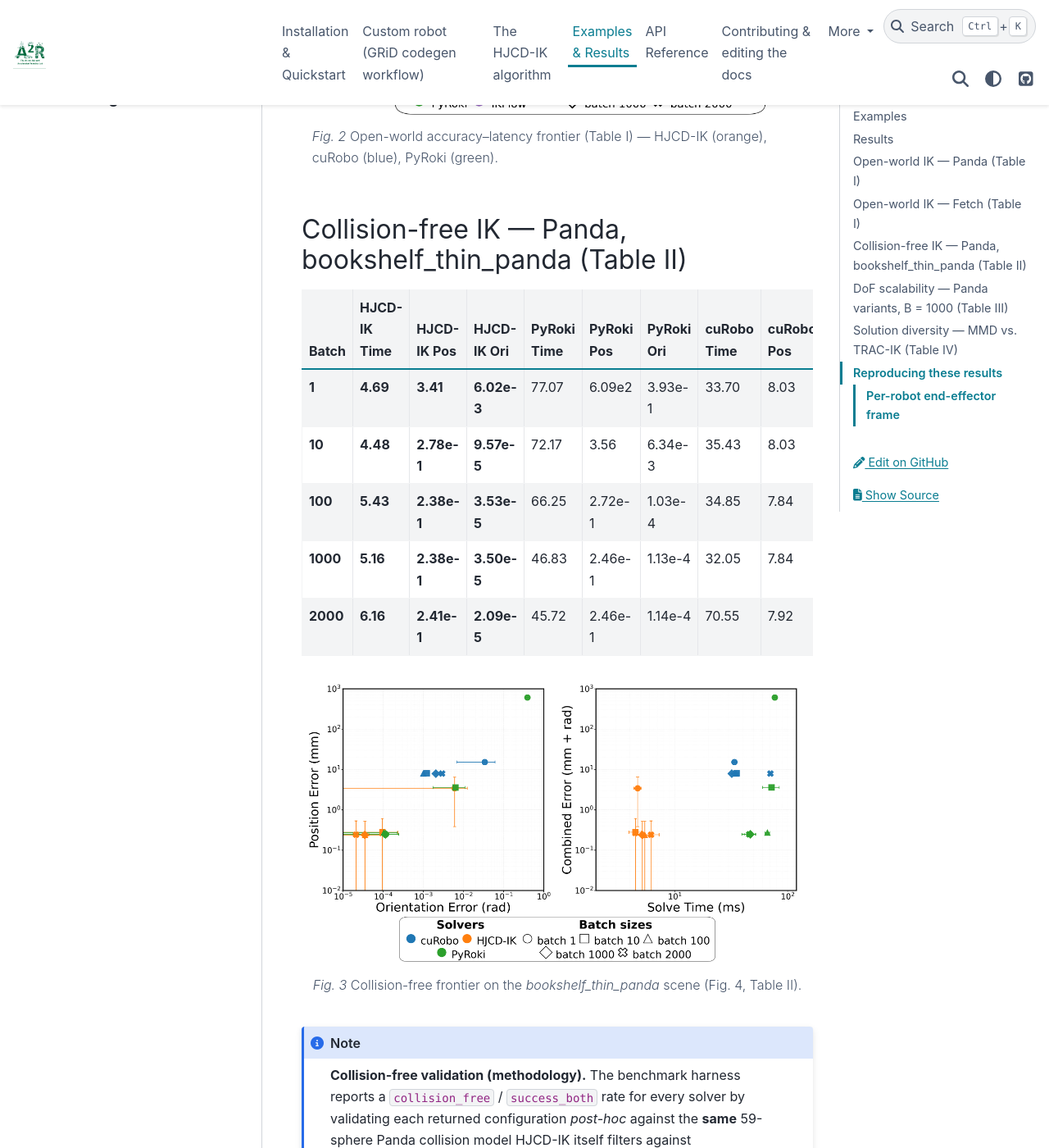
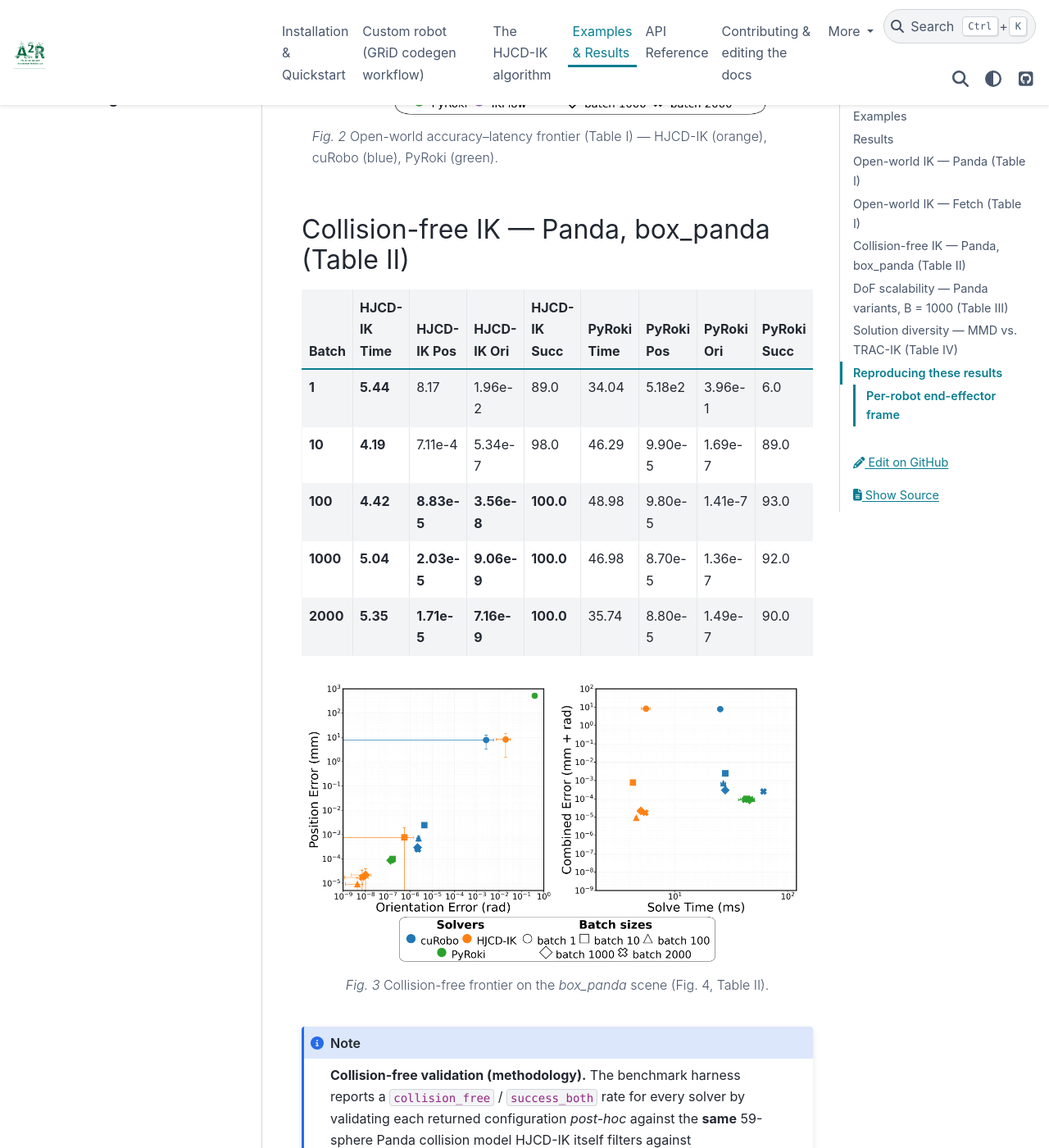
Before and after one commit to A2R-Lab/HJCD-IK, a Sphinx documentation site: the page built from docs/source/user_guide/benchmarks/results.rst, in a window 1280 px wide and 1400 px high, scrolled down 3642 px. Shown: the whole window at 82% size. Built offline with Sphinx 7.4.7 and the PyData theme 0.15.4, drawn with Linux system fonts in a browser that asks for light colours; some of the changed text lies outside the part shown.

Commit message:
docs: sync Table II + Fig 4 to paper v2 (box_panda scene, +success-rate column)

```diff
--- a/docs/landing/index.html
+++ b/docs/landing/index.html
@@ -165,7 +165,7 @@
     <p class="content has-text-justified">
       We benchmark HJCD-IK against three GPU-parallel solvers — <strong>cuRobo</strong>,
       <strong>IKFlow</strong>, and <strong>PyRoki</strong> — on the 7-DoF Franka Panda and Fetch arms
-      (100 Halton open-world poses; the <em>bookshelf_thin_panda</em> MotionBenchMaker scene for
+      (100 Halton open-world poses; the <em>box_panda</em> MotionBenchMaker scene for
       collision-free), on an NVIDIA RTX 4060. HJCD-IK stays on or near the accuracy–latency Pareto frontier
       across every batch size and DoF, with order-of-magnitude gains:
     </p>
@@ -224,7 +224,7 @@
       </div>
       <div class="column is-one-third has-text-centered">
         <img src="static/images/pareto_collfree.png" alt="Collision-free accuracy-latency Pareto plot">
-        <p class="is-size-7 has-text-grey">Collision-free, bookshelf (Fig. 4, Table II)</p>
+        <p class="is-size-7 has-text-grey">Collision-free, box_panda (Fig. 4, Table II)</p>
       </div>
       <div class="column is-one-third has-text-centered">
         <img src="static/images/pareto_dof.png" alt="DoF scaling accuracy-latency Pareto plot">
--- a/docs/source/user_guide/benchmarks/results.rst
+++ b/docs/source/user_guide/benchmarks/results.rst
@@ -60,7 +60,7 @@ the GPU baselines cuRobo, PyRoki, and IKFlow, while returning the most diverse (
    **All numbers below are from the camera-ready paper** (`arXiv:2510.07514
    <https://arxiv.org/abs/2510.07514>`_, IROS 2026) — the single source of truth. They were collected on
    an NVIDIA RTX 4060 (Intel i7-14700HX, WSL Ubuntu 24.04, CUDA 12.5) over 100 Halton open-world poses and
-   the *bookshelf_thin_panda* MotionBenchMaker scene. Benchmarks you run locally (see *Reproducing these
+   the *box_panda* MotionBenchMaker scene. Benchmarks you run locally (see *Reproducing these
    results*, below) are for your own validation and will differ with hardware. Position error is in **mm**, orientation error in
    **rad**, time in **ms**; **bold** marks the best (HJCD-IK) value.
 
@@ -242,8 +242,8 @@ Open-world IK — Fetch (Table I)
 
    Open-world accuracy–latency frontier (Table I) — HJCD-IK (orange), cuRobo (blue), PyRoki (green).
 
-Collision-free IK — Panda, bookshelf_thin_panda (Table II)
-----------------------------------------------------------
+Collision-free IK — Panda, box_panda (Table II)
+-----------------------------------------------
 
 .. list-table::
    :header-rows: 1
@@ -253,68 +253,86 @@ Collision-free IK — Panda, bookshelf_thin_panda (Table II)
      - HJCD-IK Time
      - HJCD-IK Pos
      - HJCD-IK Ori
+     - HJCD-IK Succ
      - PyRoki Time
      - PyRoki Pos
      - PyRoki Ori
+     - PyRoki Succ
      - cuRobo Time
      - cuRobo Pos
      - cuRobo Ori
+     - cuRobo Succ
    * - 1
-     - **4.69**
-     - **3.41**
-     - **6.02e-3**
-     - 77.07
-     - 6.09e2
-     - 3.93e-1
-     - 33.70
-     - 8.03
-     - 3.39e-2
+     - **5.44**
+     - 8.17
+     - 1.96e-2
+     - 89.0
+     - 34.04
+     - 5.18e2
+     - 3.96e-1
+     - 6.0
+     - 23.76
+     - 7.85
+     - 2.61e-3
+     - 97.0
    * - 10
-     - **4.48**
-     - **2.78e-1**
-     - **9.57e-5**
-     - 72.17
-     - 3.56
-     - 6.34e-3
-     - 35.43
-     - 8.03
-     - 1.22e-3
+     - **4.19**
+     - 7.11e-4
+     - 5.34e-7
+     - 98.0
+     - 46.29
+     - 9.90e-5
+     - 1.69e-7
+     - 89.0
+     - 29.31
+     - 2.43e-3
+     - 4.00e-6
+     - 100.0
    * - 100
-     - **5.43**
-     - **2.38e-1**
-     - **3.53e-5**
-     - 66.25
-     - 2.72e-1
-     - 1.03e-4
-     - 34.85
-     - 7.84
-     - 2.05e-3
+     - **4.42**
+     - **8.83e-5**
+     - **3.56e-8**
+     - **100.0**
+     - 48.98
+     - 9.80e-5
+     - 1.41e-7
+     - 93.0
+     - 30.76
+     - 6.99e-4
+     - 2.00e-6
+     - 100.0
    * - 1000
-     - **5.16**
-     - **2.38e-1**
-     - **3.50e-5**
-     - 46.83
-     - 2.46e-1
-     - 1.13e-4
-     - 32.05
-     - 7.84
-     - 2.05e-3
+     - **5.04**
+     - **2.03e-5**
+     - **9.06e-9**
+     - **100.0**
+     - 46.98
+     - 8.70e-5
+     - 1.36e-7
+     - 92.0
+     - 28.50
+     - 2.93e-4
+     - 2.00e-6
+     - 100.0
    * - 2000
-     - **6.16**
-     - **2.41e-1**
-     - **2.09e-5**
-     - 45.72
-     - 2.46e-1
-     - 1.14e-4
-     - 70.55
-     - 7.92
-     - 2.94e-3
+     - **5.35**
+     - **1.71e-5**
+     - **7.16e-9**
+     - **100.0**
+     - 35.74
+     - 8.80e-5
+     - 1.49e-7
+     - 90.0
+     - 61.96
+     - 2.47e-4
+     - 2.00e-6
+     - 100.0
 
 .. figure:: /_static/paper/pareto_collfree.png
    :width: 100%
    :alt: Collision-free accuracy–latency Pareto frontier
 
-   Collision-free frontier on the *bookshelf_thin_panda* scene (Fig. 4, Table II).
+   Collision-free frontier on the *box_panda* scene (Fig. 4, Table II).
 
 .. note::
 
@@ -434,9 +452,9 @@ comparison.
 .. code-block:: bash
 
    python benchmark/hjcd_ik_bench.py --skip-grid-codegen --batches 1,10,100,1000,2000 --num-targets 100
-   # collision-free (Panda bookshelf):
+   # collision-free (Panda box_panda, the paper's Table II scene):
    python benchmark/hjcd_ik_bench.py --skip-grid-codegen --collision-free \
-       --problems-json tests/mb_problems.json --problem-set bookshelf_thin_panda --batches 1,10,100,1000
+       --problems-json tests/mb_problems.json --problem-set box_panda --batches 1,10,100,1000
 
 The harness reports solved-rate, mean position / orientation error, and timing per batch size — the metrics
 ``tests/test_regression.py`` asserts against a committed baseline. Isolate timing runs (no concurrent GPU
```
Also changed, not shown: docs/landing/static/images/pareto_collfree.png, docs/source/_static/paper/pareto_collfree.png.
